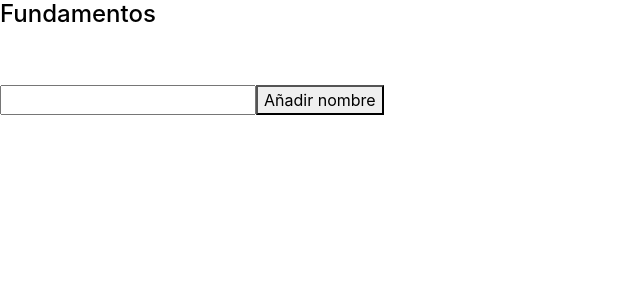
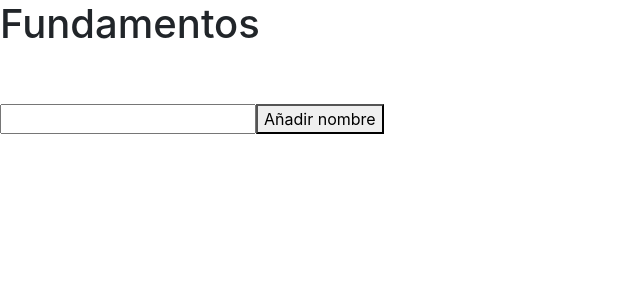
Before and after one commit to Brigitte9219/Fundamentos-Angular, an Angular app: page / in a window 1280 px wide. Shown: the top 300 px of the page, without its empty margins (0-640 px from the left). Built offline with nearby package versions, Linux system fonts and the light colour scheme.

Commit message:
Directiva ngStyle

```diff
--- a/src/app/app.component.html
+++ b/src/app/app.component.html
@@ -1,5 +1,4 @@
-<h1 [style.color]="myHelloComponent.listaNombres.length > 0 ? 'red' : 'black'"
-  [style.font-size.%]="myHelloComponent.listaNombres.length > 0 ? 200 : 150">Fundamentos</h1>
+<h1 [ngStyle]="titleStyles" >Fundamentos</h1>
 
 <div [class.hidden]="myHelloComponent.ingreseNombre.length == 0">
   Escribiendo <span [ngClass]="updateNameClasses(myHelloComponent.ingreseNombre)">'{{myHelloComponent.ingreseNombre}}'</span> en HelloComponent
--- a/src/app/app.component.ts
+++ b/src/app/app.component.ts
@@ -7,11 +7,22 @@
 })
 export class AppComponent {
   title = 'fundamentos';
+  titleStyles?:{};
+  counter = 0;
 
   myName:string ='Brigitte';
 
   saludar(message: string){
     console.log(message);
+    this.counter++;
+    this.updatetitleStyles();
+  }
+
+  updatetitleStyles(){
+    this.titleStyles = {
+      'margin-top':'40px',
+      'color': this.counter < 3 ? 'green' : 'goldenrod'
+    }
   }
 
   updateNameClasses(name:string){
```
